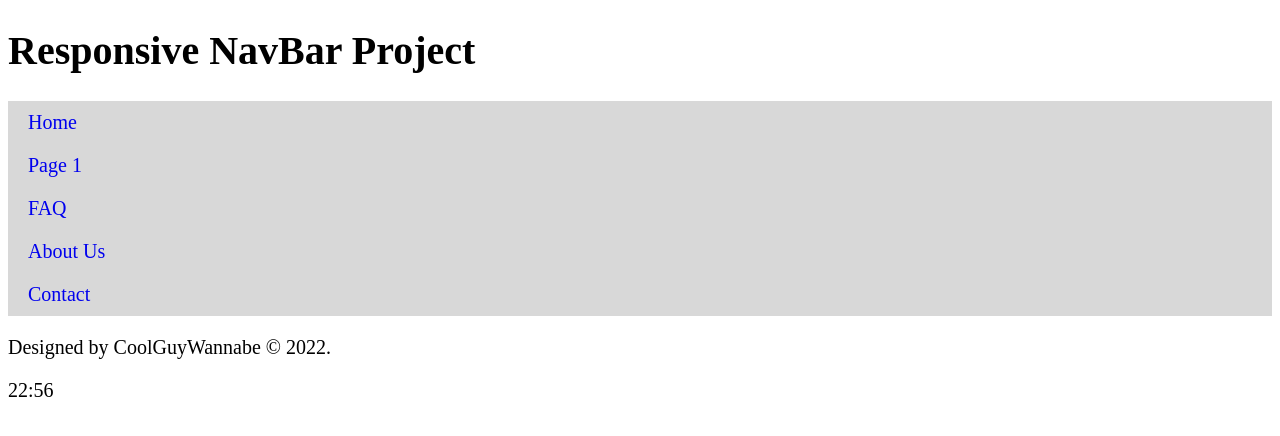
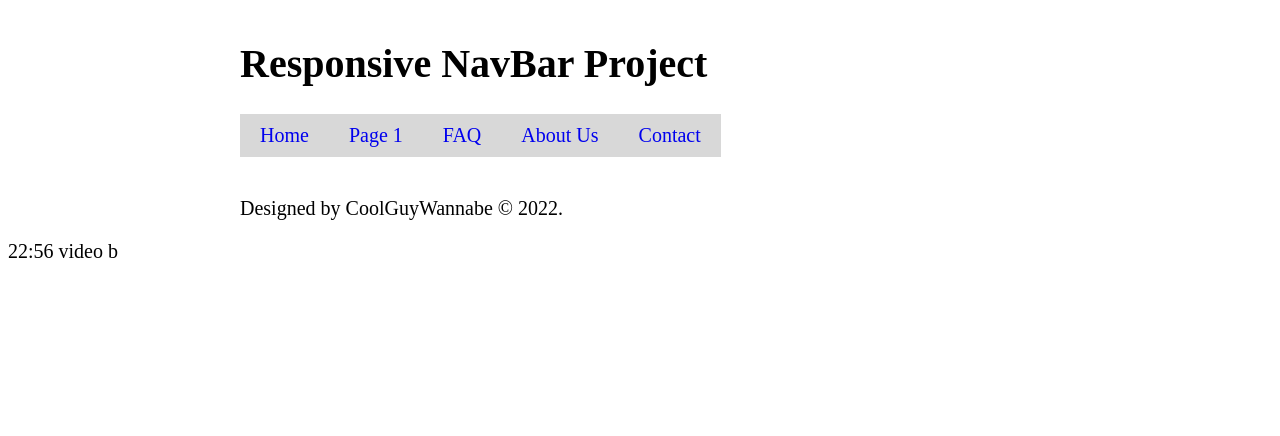
Before and after one commit to smite426/Responsive-NavBar-Porject, a plain HTML site: page index.html in a window 1280 px wide. Drawn offline with Linux system fonts and the light colour scheme.

Commit message:
made navbar horizontal

```diff
--- a/index.html
+++ b/index.html
@@ -21,7 +21,7 @@
         </nav>
     </header>
     <main>
-        <p></p>
+
     </main>
     <footer>
         <p>Designed by CoolGuyWannabe &copy; 2022.</p>
@@ -30,4 +30,4 @@
 </html>
 
 
-22:56
+22:56 video b
--- a/styles.css
+++ b/styles.css
@@ -6,6 +6,8 @@ nav ul {
     list-style-type: none;
     margin: 0;
     padding: 0;
+    display: flex;
+    flex-direction: row;
 }
 
 nav a {
@@ -16,4 +18,15 @@ nav a {
 }
 nav a:hover {
     background-color: blue;
+    color: black;
 }
+
+a:active {
+    color: red;
+}
+
+header, main, footer{
+    width: 40em;
+    max-width: 98%;
+    margin: 2em auto 0 auto;
+}
```
